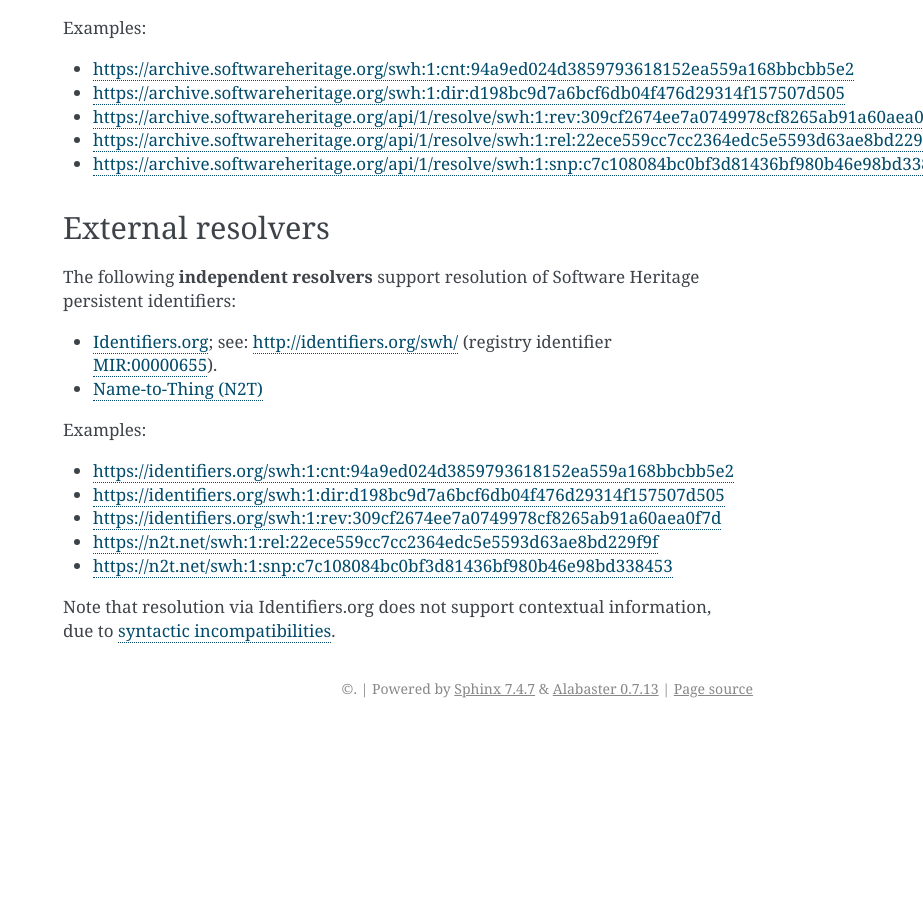
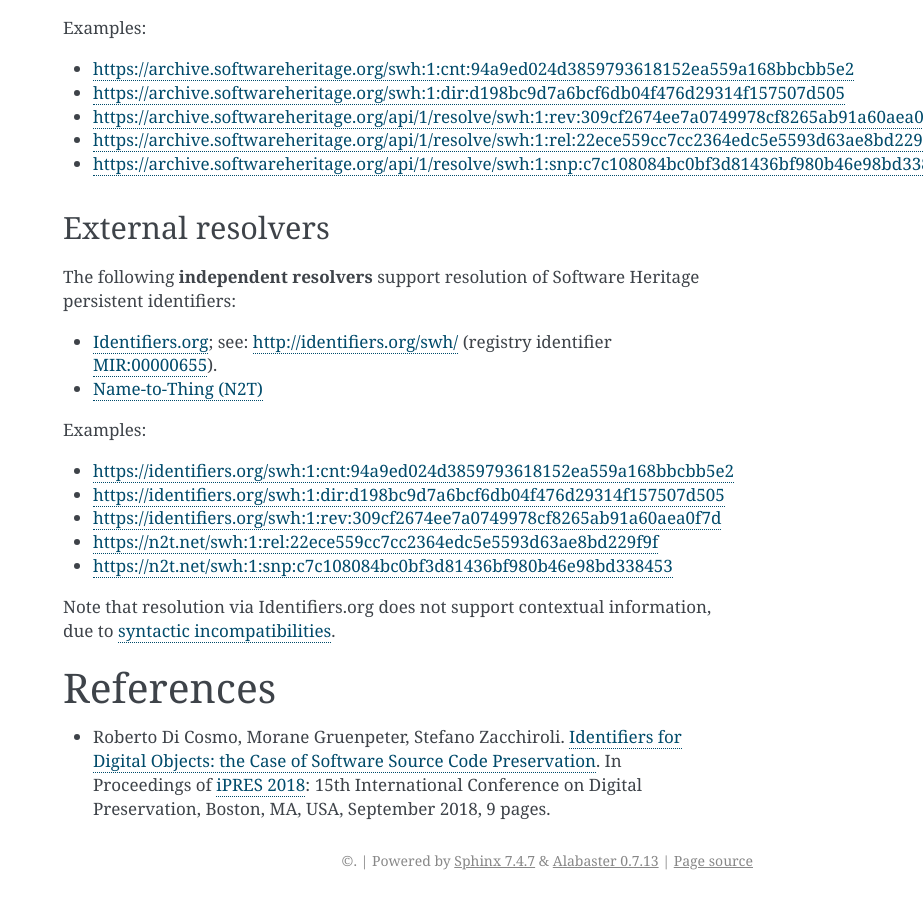
Before and after one commit to SoftwareHeritage/swh-model, a Sphinx documentation site: the page built from docs/persistent-identifiers.rst, in a window 1280 px wide and 900 px high, scrolled down 3759 px. Shown: the whole window, without its empty margins (357-1280 px from the left). Built offline with Sphinx 7.4.7, drawn with Linux system fonts in a browser that asks for light colours; cross-references to code outside the pages are shown as plain code; before the commit the page ends 4487 px from its top, so only the background shows below that.

Commit message:
PID doc: add reference to iPRES 2018 paper

```diff
--- a/docs/persistent-identifiers.rst
+++ b/docs/persistent-identifiers.rst
@@ -225,3 +225,13 @@
 Note that resolution via Identifiers.org does not support contextual
 information, due to `syntactic incompatibilities
 <http://identifiers.org/documentation#custom_requests>`_.
+
+
+References
+==========
+
+* Roberto Di Cosmo, Morane Gruenpeter, Stefano Zacchiroli. `Identifiers for
+  Digital Objects: the Case of Software Source Code Preservation
+  <https://hal.archives-ouvertes.fr/hal-01865790v4>`_. In Proceedings of `iPRES
+  2018 <https://ipres2018.org/>`_: 15th International Conference on Digital
+  Preservation, Boston, MA, USA, September 2018, 9 pages.
```
